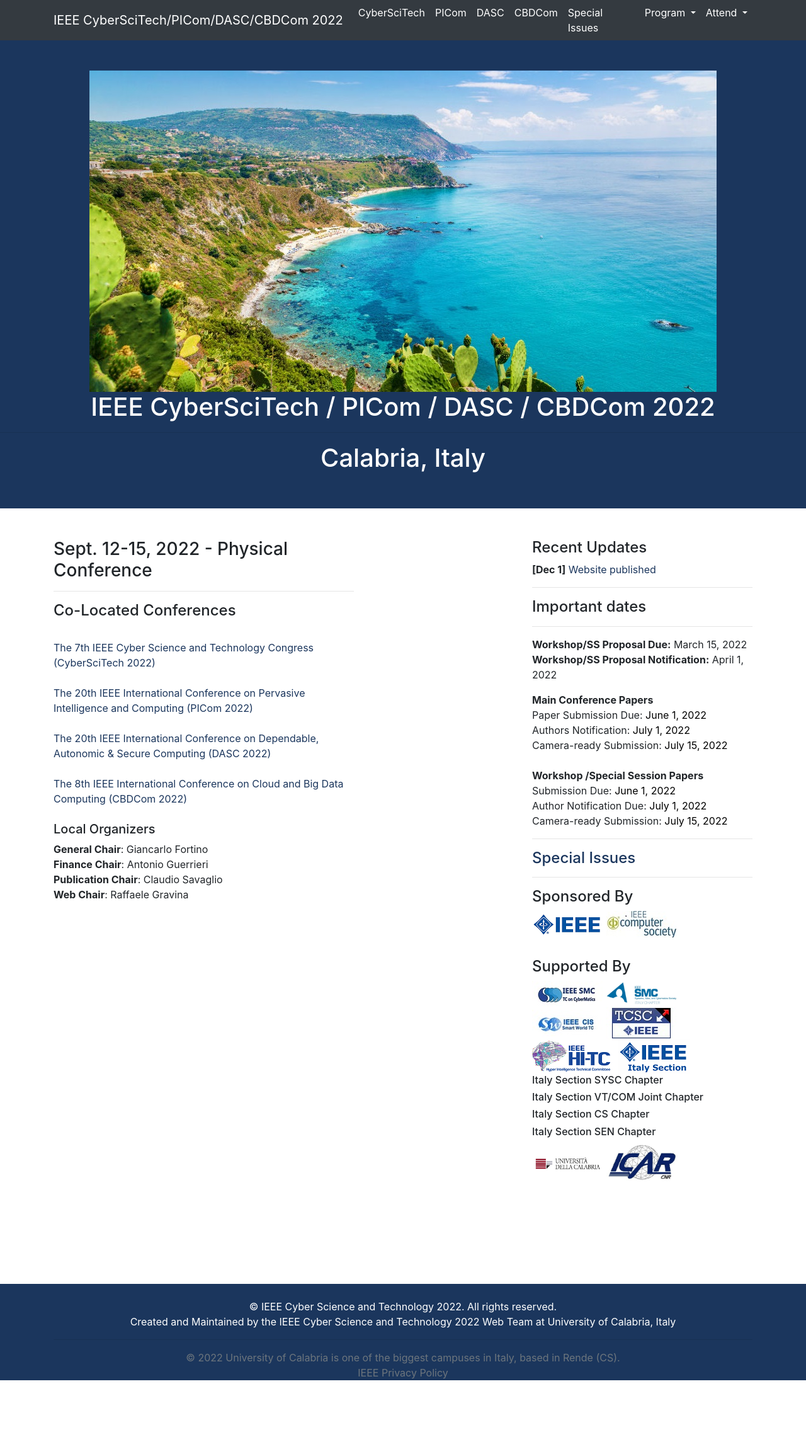
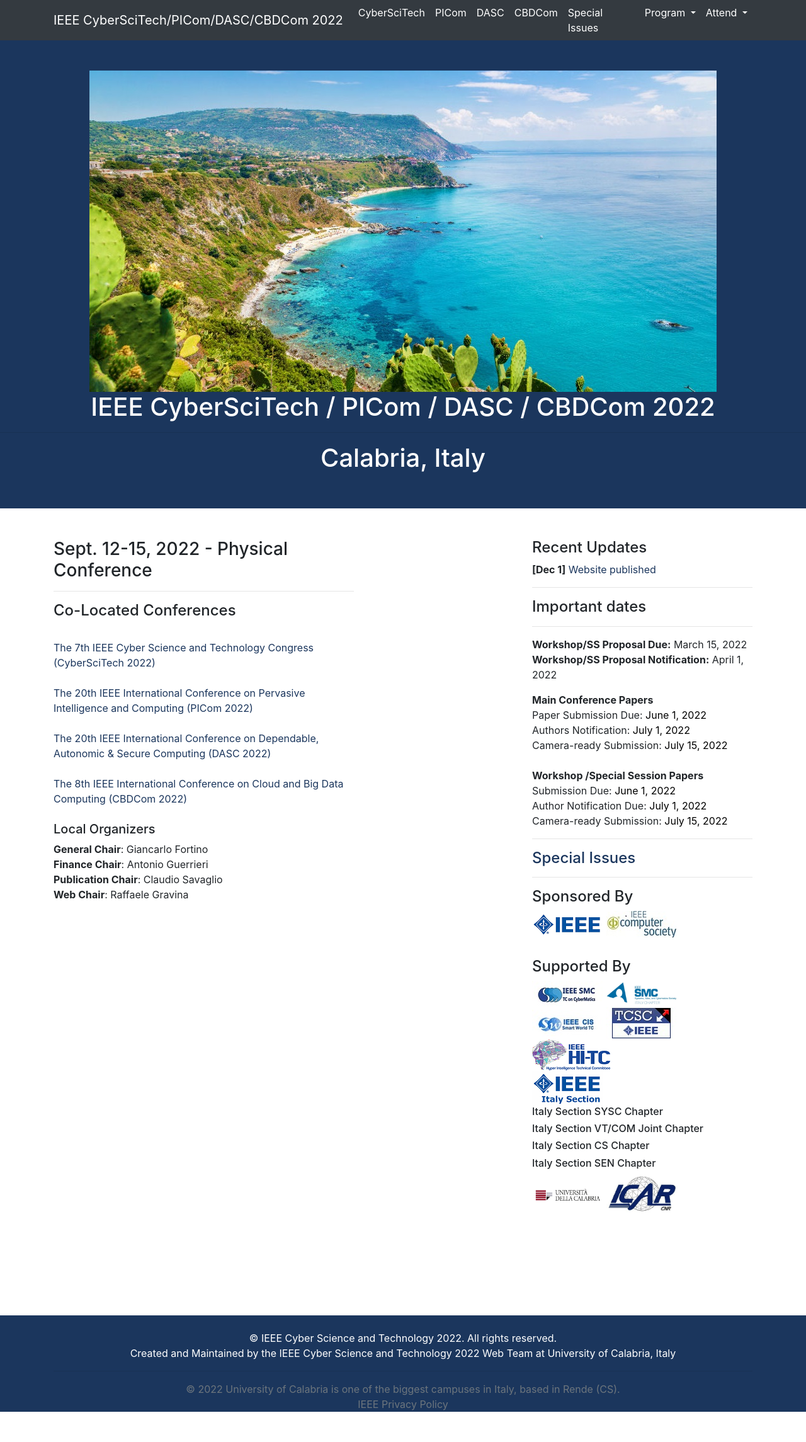
Before and after one commit to cyber-science/2022, a Jekyll site: the page built from index.html, in a window 1280 px wide. Shown: the whole page at 63% size. Built offline with Jekyll 4.4.1, drawn with Linux system fonts in a browser that asks for light colours; comment, search, counter and statistics services are not loaded; before the commit the page ends 2239 px from its top, so only the background shows below that.

Commit message:
sponsor list re-organized v5

```diff
--- a/_includes/sidebar.html
+++ b/_includes/sidebar.html
@@ -38,7 +38,7 @@
   <img src="/2022/assets/images/smcitaly.jpg" class="img-fluid" alt="SMC ITALY" width="113"/><br/>
   <img src="/2022/assets/images/swtclogo.jpg" class="img-fluid" alt="SWT"/>
   <img src="/2022/assets/images/tcsclogo.jpg" class="img-fluid" alt="TCST"/><br/>
-  <img src="/2022/assets/images/HI-TC_FormalLogo_50.png" class="img-fluid" alt="HI-TC"/>
+  <img src="/2022/assets/images/HI-TC_FormalLogo_50.png" class="img-fluid" alt="HI-TC"/><br/>
   <img src="/2022/assets/images/IEEE-Italy.png" class="img-fluid" alt="IEEE ITALY"/>
 
   <h6>Italy Section SYSC Chapter</h6>
--- a/_includes/sidebarcbd.html
+++ b/_includes/sidebarcbd.html
@@ -37,7 +37,7 @@
   <img src="/2022/assets/images/smcitaly.jpg" class="img-fluid" alt="SMC ITALY" width="113"/><br/>
   <img src="/2022/assets/images/swtclogo.jpg" class="img-fluid" alt="SWT"/>
   <img src="/2022/assets/images/tcsclogo.jpg" class="img-fluid" alt="TCST"/><br/>
-  <img src="/2022/assets/images/HI-TC_FormalLogo_50.png" class="img-fluid" alt="HI-TC"/>
+  <img src="/2022/assets/images/HI-TC_FormalLogo_50.png" class="img-fluid" alt="HI-TC"/><br/>
   <img src="/2022/assets/images/IEEE-Italy.png" class="img-fluid" alt="IEEE ITALY"/>
 
   <h6>Italy Section SYSC Chapter</h6>
--- a/_includes/sidebarcst.html
+++ b/_includes/sidebarcst.html
@@ -37,7 +37,7 @@
   <img src="/2022/assets/images/smcitaly.jpg" class="img-fluid" alt="SMC ITALY" width="113"/><br/>
   <img src="/2022/assets/images/swtclogo.jpg" class="img-fluid" alt="SWT"/>
   <img src="/2022/assets/images/tcsclogo.jpg" class="img-fluid" alt="TCST"/><br/>
-  <img src="/2022/assets/images/HI-TC_FormalLogo_50.png" class="img-fluid" alt="HI-TC"/>
+  <img src="/2022/assets/images/HI-TC_FormalLogo_50.png" class="img-fluid" alt="HI-TC"/><br/>
   <img src="/2022/assets/images/IEEE-Italy.png" class="img-fluid" alt="IEEE ITALY"/>
 
   <h6>Italy Section SYSC Chapter</h6>
--- a/_includes/sidebardasc.html
+++ b/_includes/sidebardasc.html
@@ -37,7 +37,7 @@
   <img src="/2022/assets/images/smcitaly.jpg" class="img-fluid" alt="SMC ITALY" width="113"/><br/>
   <img src="/2022/assets/images/swtclogo.jpg" class="img-fluid" alt="SWT"/>
   <img src="/2022/assets/images/tcsclogo.jpg" class="img-fluid" alt="TCST"/><br/>
-  <img src="/2022/assets/images/HI-TC_FormalLogo_50.png" class="img-fluid" alt="HI-TC"/>
+  <img src="/2022/assets/images/HI-TC_FormalLogo_50.png" class="img-fluid" alt="HI-TC"/><br/>
   <img src="/2022/assets/images/IEEE-Italy.png" class="img-fluid" alt="IEEE ITALY"/>
 
   <h6>Italy Section SYSC Chapter</h6>
--- a/_includes/sidebarpi.html
+++ b/_includes/sidebarpi.html
@@ -37,7 +37,7 @@
   <img src="/2022/assets/images/smcitaly.jpg" class="img-fluid" alt="SMC ITALY" width="113"/><br/>
   <img src="/2022/assets/images/swtclogo.jpg" class="img-fluid" alt="SWT"/>
   <img src="/2022/assets/images/tcsclogo.jpg" class="img-fluid" alt="TCST"/><br/>
-  <img src="/2022/assets/images/HI-TC_FormalLogo_50.png" class="img-fluid" alt="HI-TC"/>
+  <img src="/2022/assets/images/HI-TC_FormalLogo_50.png" class="img-fluid" alt="HI-TC"/><br/>
   <img src="/2022/assets/images/IEEE-Italy.png" class="img-fluid" alt="IEEE ITALY"/>
 
   <h6>Italy Section SYSC Chapter</h6>
```
